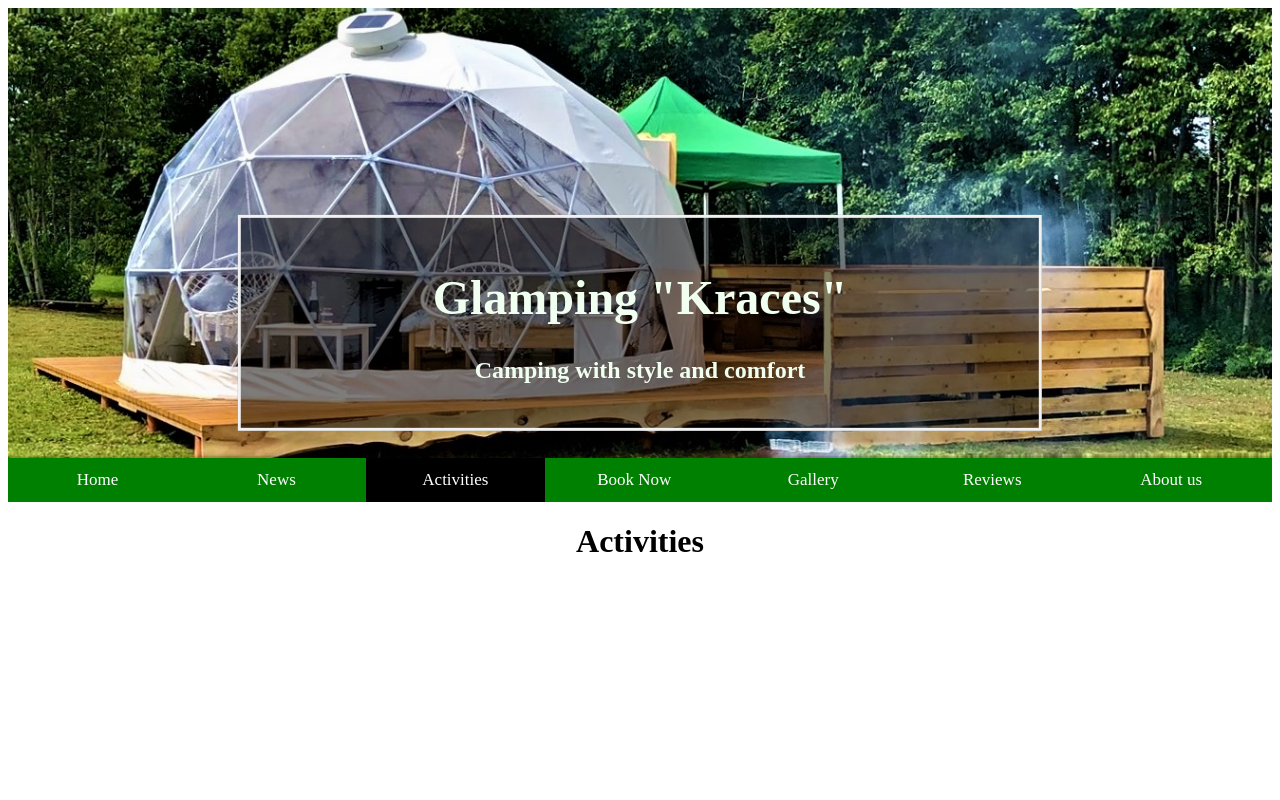
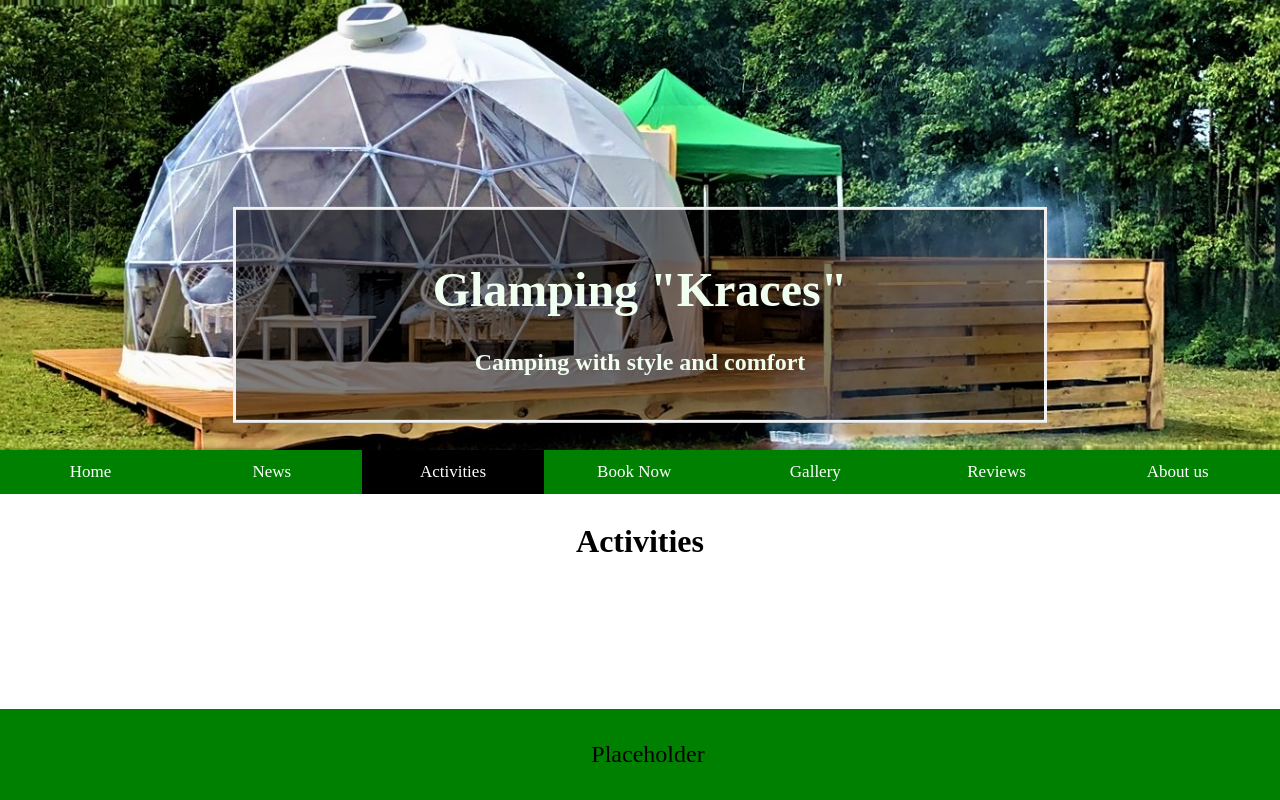
Before and after one commit to emilsberzs/glemping_kraces, a Django app: page /activities/ in a window 1280 px wide. Run offline with Django 3.2, Linux system fonts and the light colour scheme; data that the repository does not hold is empty.

Commit message:
Battling with CSS

```diff
--- a/glemping/static/css/glemping.css
+++ b/glemping/static/css/glemping.css
@@ -1,3 +1,18 @@
+html, body {
+  margin: 0;
+  padding: 0;
+}
+
+html {
+  height: 100%;
+}
+
+body {
+  display: flex;
+  flex-direction: column;
+  min-height: 100%;
+}
+
 .hero-image {
     background-image: url(/static/hero-image.jpg);
     height: 50%;
@@ -10,9 +25,8 @@
   }
 
   .hero-text {
-    text-align: center;
+
     font-size: x-large;
-
     color:honeydew;
     position: absolute;
     font-weight: bold;
@@ -26,7 +40,13 @@
     padding: 20px;
     text-align: center;
     background-color: rgba(0,0,0, 0.5);
+
   }
+
+.hero-text.h1 {
+  font-size: xx-small;
+}
+
   .topnav {
     background-color: green;
     overflow: auto;
@@ -62,3 +82,47 @@
      align-items: center;
      text-align: center;
  }
+
+ footer {
+   width: 100%;
+   padding: 0.5rem;
+   background-color: green;
+   text-align: center;
+   font-size: x-large;
+
+ }
+
+ #content {
+   flex: 1 0 auto;
+   padding: 0.5rem;
+ }
+
+ .activities {
+   display: flex;
+   flex-wrap: wrap;
+ }
+
+.activity {
+  flex: 0 0 33%;
+  padding: 0;
+}
+
+.activity::before{
+  left: -20px;
+}
+
+.gallery {
+  display: flex;
+  flex-wrap: wrap;
+  background-image: url(/static/backround.png);
+}
+
+.picture {
+  flex:1 1 25%;
+  width: 25%;
+  align-self: center;
+  margin: 5px;
+  border: 2px solid black;
+  max-width: 33.3%;
+
+}
--- a/glemping/templates/glemping/activities/list.html
+++ b/glemping/templates/glemping/activities/list.html
@@ -5,10 +5,15 @@ Activities
 
 {% block content %}
 <h1>Activities</h1>
-{% for activity in activities %}
-<h2>{{activity.title}}</h2>
-<br>
-<img src="{{activity.image.url}}" width="25%">
-<p>{{activity.description|truncatewords:30}}</p>
-{% endfor %}
+<div class="activities">
+    {% for activity in activities %}
+    <div class="activity">
+        <h2>{{activity.title}}</h2>
+        <br>
+        <img src="{{activity.image.url}}" width="30%" class="grid-image">
+        <p>{{activity.description}}</p>
+    </div>
+    {% endfor %}
+</div>
+
 {% endblock content %}
--- a/glemping/templates/glemping/base.html
+++ b/glemping/templates/glemping/base.html
@@ -13,8 +13,8 @@
     <header>
         <div class="hero-image">
             <div class="hero-text">
-                <h1>Glamping "Kraces"</h1>
-                <p>Camping with style and comfort</p>
+                <h1 class="hero-text-text">Glamping "Kraces"</h1>
+                <p class="hero-text-text">Camping with style and comfort</p>
             </div>
         </div>
         <div class="topnav">
@@ -37,6 +37,10 @@
         {% block content %}
         {% endblock content %}
     </div>
+    <footer>
+        <p>Placeholder</p>
+    </footer>
+
 
 </body>
 
```
Also changed, not shown: glemping/templates/glemping/gallery/list.html (+5 -5 lines), glemping/static/backround.png (added), glemping/static/ezers.jpg (added), glemping/static/portfolio_logo.png (deleted).
